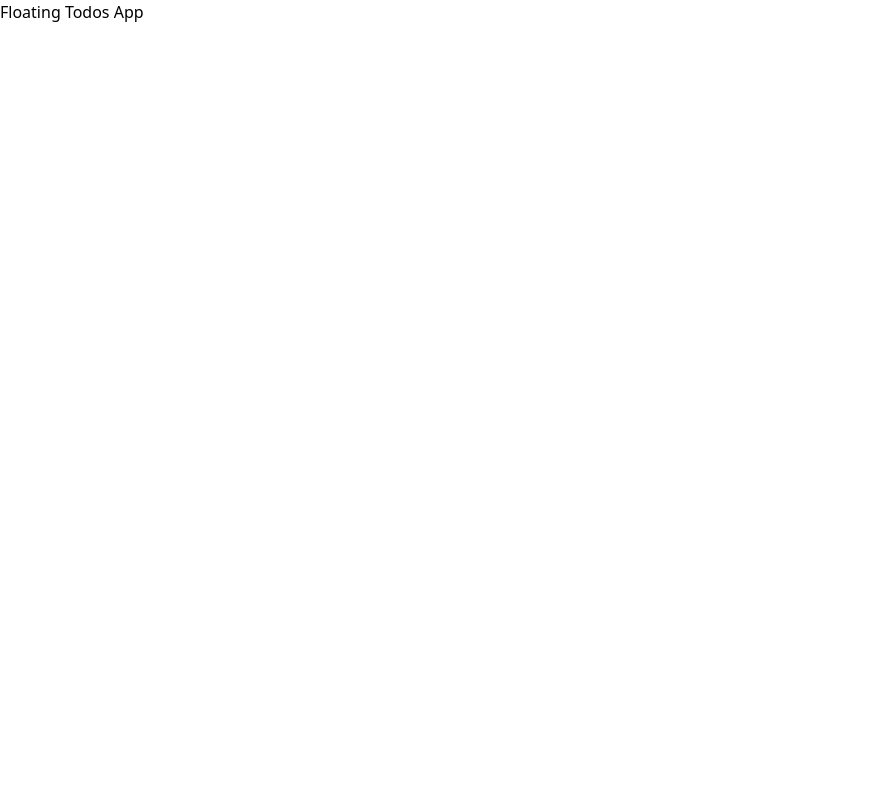
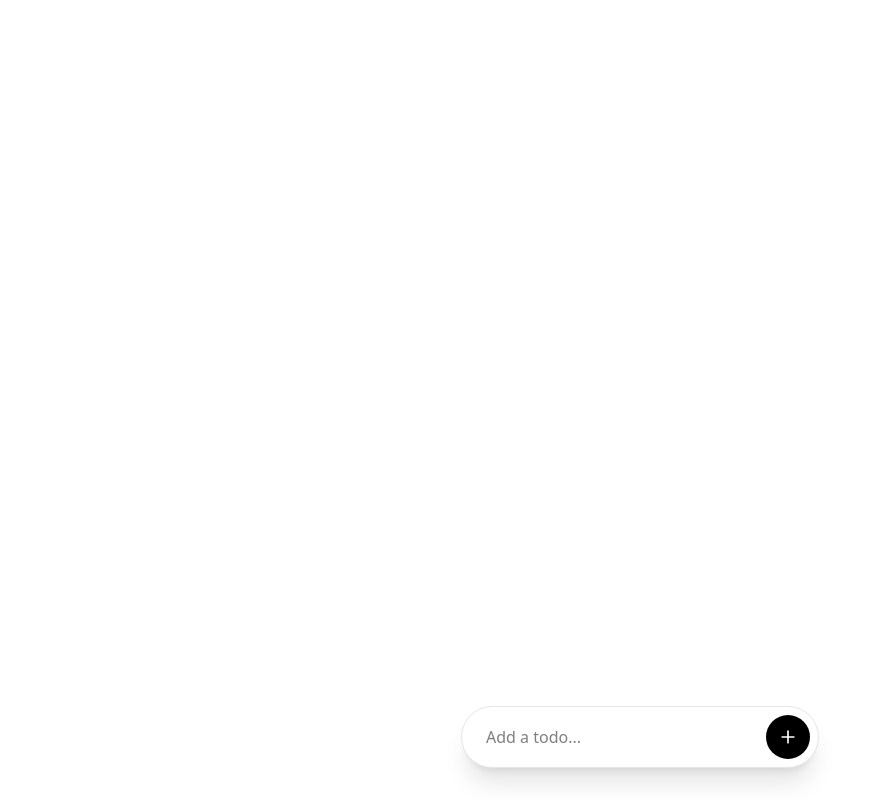
Before and after one commit to jenbuild/floating-todos, a Next.js app: page / in a window 1280 px wide. Shown: the whole page, without its empty margins (0-881 px from the left). Built offline with nearby package versions, Linux system fonts and the light colour scheme.

Commit message:
Setup AddTodo store and input box ui

```diff
--- a/app/page.tsx
+++ b/app/page.tsx
@@ -1,5 +1,10 @@
+import AddTodoBar from "@/components/AddTodoBar";
+
 export default function Home() {
   return (
-    <div>Floating Todos App</div>
+    <div>
+
+      <AddTodoBar />
+    </div>
   );
 }
--- /dev/null
+++ b/components/AddTodoBar.tsx
@@ -0,0 +1,28 @@
+"use client";
+
+import { Plus } from "lucide-react";
+import { useState } from "react";
+
+const AddTodoBar = () => {
+    const [title, setTitle] = useState("");
+
+    return (
+        <div className="fixed inset-x-0 bottom-8 z-[9999] flex justify-center pointer-events-none">
+            <div className="pointer-events-auto flex items-center gap-2 rounded-full bg-white shadow-xl border border-neutral-200 p-2">
+                <input
+                    type="text"
+                    value={title}
+                    onChange={(e) => setTitle(e.target.value)}
+                    placeholder="Add a todo..."
+                    className="w-72 bg-white px-4 py-2 outline-none"
+                />
+                <button
+                    className="flex h-11 w-11 items-center justify-center rounded-full bg-black text-white transition hover:scale-105 active:scale-95"
+                >
+                    <Plus size={20} />
+                </button>
+            </div></div>
+    )
+}
+
+export default AddTodoBar
--- a/package.json
+++ b/package.json
@@ -9,9 +9,11 @@
     "lint": "eslint"
   },
   "dependencies": {
+    "lucide-react": "^1.24.0",
     "next": "16.2.10",
     "react": "19.2.4",
-    "react-dom": "19.2.4"
+    "react-dom": "19.2.4",
+    "zustand": "^5.0.14"
   },
   "devDependencies": {
     "@tailwindcss/postcss": "^4",
--- /dev/null
+++ b/stores/todoStore.ts
@@ -0,0 +1,33 @@
+import { Todo } from "@/types/todo";
+import { create } from "zustand";
+import { persist } from "zustand/middleware";
+
+interface TodoStore {
+	todos: Todo[];
+
+	addTodo: (title: string) => void;
+}
+
+export const useTodoStore = create<TodoStore>()(
+	persist(
+		(set) => ({
+			todos: [],
+			addTodo: (title) =>
+				set((state) => ({
+					todos: [
+						...state.todos,
+						{
+							id: crypto.randomUUID(),
+							bodyId: crypto.randomUUID(),
+							title,
+							completed: false,
+							createdAt: Date.now(),
+						},
+					],
+				})),
+		}),
+		{
+			name: "floating-todos",
+		},
+	),
+);
--- /dev/null
+++ b/types/todo.ts
@@ -0,0 +1,7 @@
+export interface Todo {
+	id: string;
+	title: string;
+	completed: boolean;
+	createdAt: number;
+	bodyId: string;
+}
```
Also changed, not shown: 1 other file (tests, documents, lock files or other folders).
